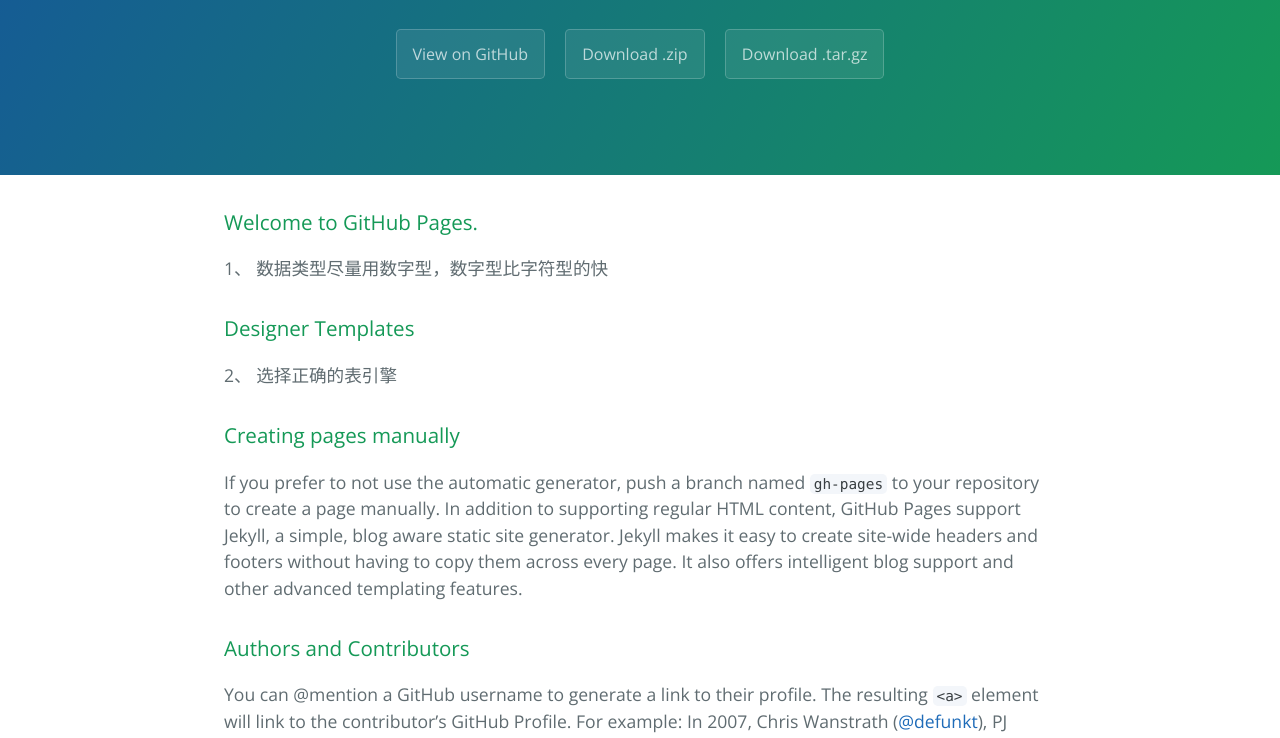
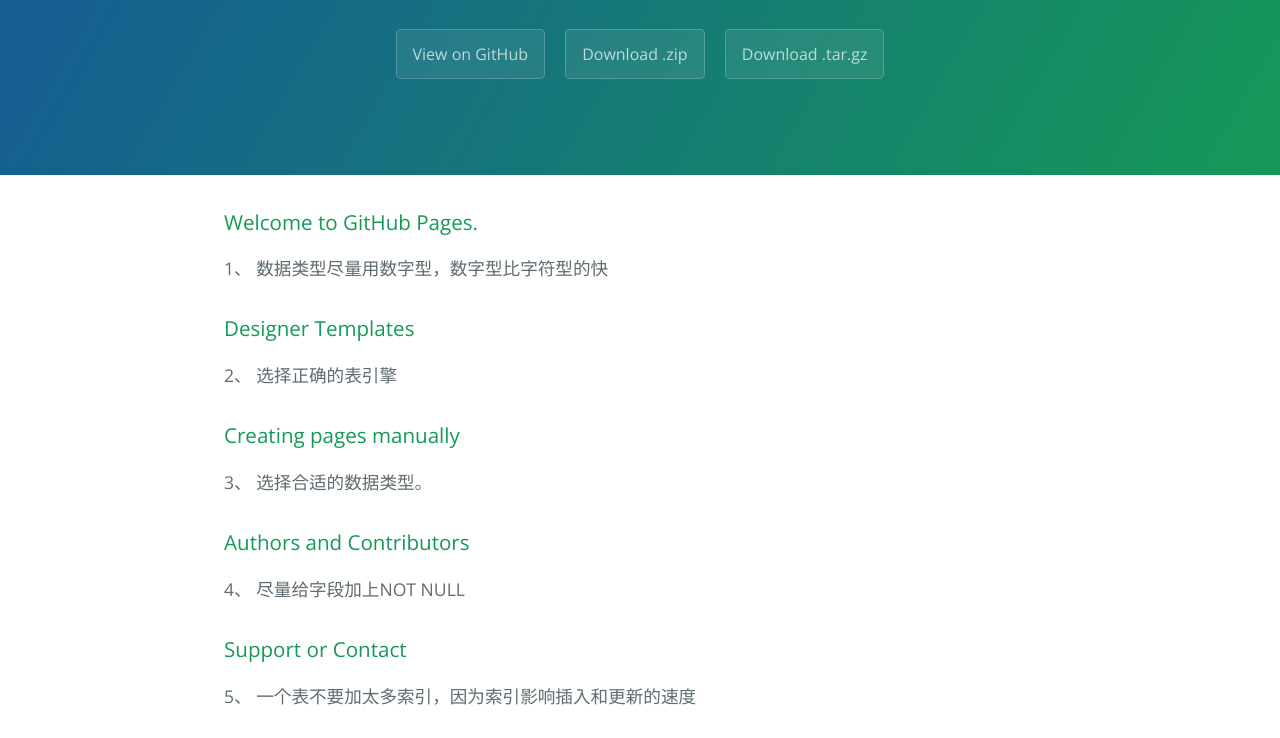
Before and after one commit to wxban/myBlog, a plain HTML site: page index.html in a window 1280 px wide. Shown: the part 208-946 px from the top of the page. Drawn offline with nearby package versions, Linux system fonts and the light colour scheme.

Commit message:
Update index.html

```diff
--- a/index.html
+++ b/index.html
@@ -32,17 +32,17 @@
 <h3>
 <a id="creating-pages-manually" class="anchor" href="#creating-pages-manually" aria-hidden="true"><span aria-hidden="true" class="octicon octicon-link"></span></a>Creating pages manually</h3>
 
-<p>If you prefer to not use the automatic generator, push a branch named <code>gh-pages</code> to your repository to create a page manually. In addition to supporting regular HTML content, GitHub Pages support Jekyll, a simple, blog aware static site generator. Jekyll makes it easy to create site-wide headers and footers without having to copy them across every page. It also offers intelligent blog support and other advanced templating features.</p>
+<p>3、	选择合适的数据类型。</p>
 
 <h3>
 <a id="authors-and-contributors" class="anchor" href="#authors-and-contributors" aria-hidden="true"><span aria-hidden="true" class="octicon octicon-link"></span></a>Authors and Contributors</h3>
 
-<p>You can @mention a GitHub username to generate a link to their profile. The resulting <code>&lt;a&gt;</code> element will link to the contributor’s GitHub Profile. For example: In 2007, Chris Wanstrath (<a href="https://github.com/defunkt" class="user-mention">@defunkt</a>), PJ Hyett (<a href="https://github.com/pjhyett" class="user-mention">@pjhyett</a>), and Tom Preston-Werner (<a href="https://github.com/mojombo" class="user-mention">@mojombo</a>) founded GitHub.</p>
+<p>4、	尽量给字段加上NOT NULL</p>
 
 <h3>
 <a id="support-or-contact" class="anchor" href="#support-or-contact" aria-hidden="true"><span aria-hidden="true" class="octicon octicon-link"></span></a>Support or Contact</h3>
 
-<p>Having trouble with Pages? Check out our <a href="https://help.github.com/pages">documentation</a> or <a href="https://github.com/contact">contact support</a> and we’ll help you sort it out.</p>
+<p>5、	一个表不要加太多索引，因为索引影响插入和更新的速度</p>
 
       <footer class="site-footer">
         <span class="site-footer-owner"><a href="https://github.com/wxban/myBlog">Myblog</a> is maintained by <a href="https://github.com/wxban">wxban</a>.</span>
```
